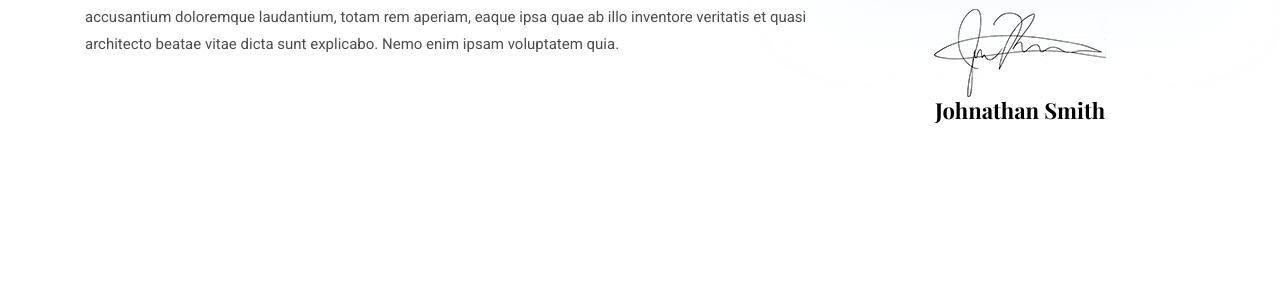
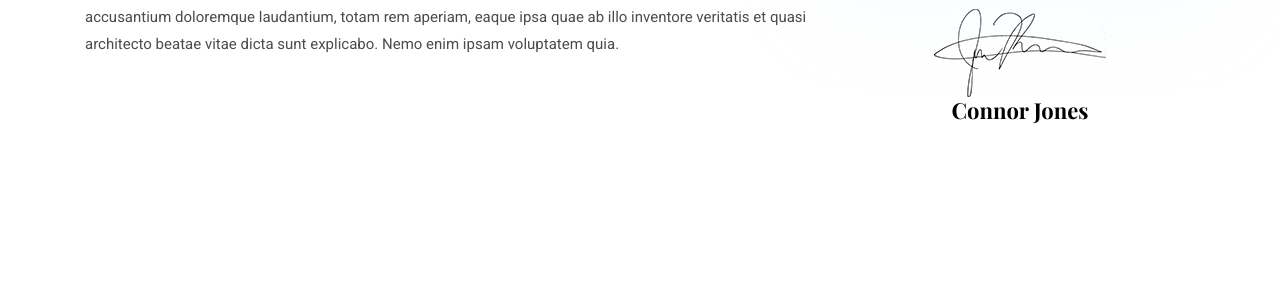
Before and after one commit to Aldriik0/Aldriik0.github.io, a Jekyll site: the page built from _pages/about.md, in a window 1280 px wide and 900 px high, scrolled down 597 px. Shown: the part 165-456 px from the top of the window. Built offline with Jekyll 4.4.1, drawn with Linux system fonts in a browser that asks for light colours.

Commit message:
Adjusted the name on the about page

```diff
--- a/_pages/about.md
+++ b/_pages/about.md
@@ -1,7 +1,7 @@
 ---
 layout: about
 title: About Me
-author: Johnathan Smith
+author: Connor Jones
 image: assets/images/about/author.jpg
 signature: assets/images/about/signature.png
 ---
```
